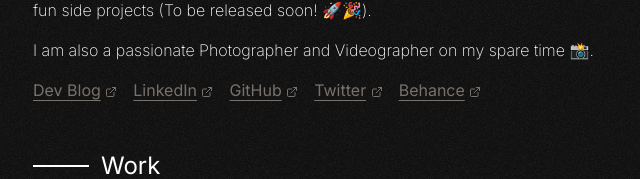
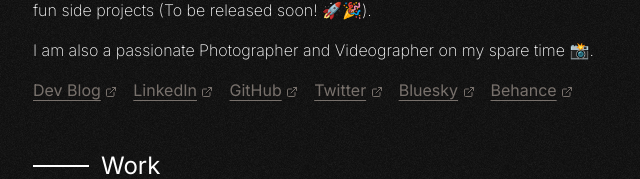
Before and after one commit to yohanlb/personal-website, a Next.js app: page / in a window 1280 px wide. Shown: the part 382-561 px from the top of the page, without its empty margins (309-949 px from the left). Built offline with nearby package versions, Linux system fonts and the light colour scheme.

Commit message:
feat: add Bluesky social link to socialLinkData

```diff
--- a/src/datas/socialLinkData.ts
+++ b/src/datas/socialLinkData.ts
@@ -15,6 +15,10 @@ export const SOCIAL_LINKS = {
     displayName: 'Twitter',
     href: 'https://twitter.com/yohlb',
   },
+  Bluesky: {
+    displayName: 'Bluesky',
+    href: 'https://bsky.app/profile/yohlb.bsky.social',
+  },
   Behance: {
     displayName: 'Behance',
     href: 'https://www.behance.net/yohanlb',
```
